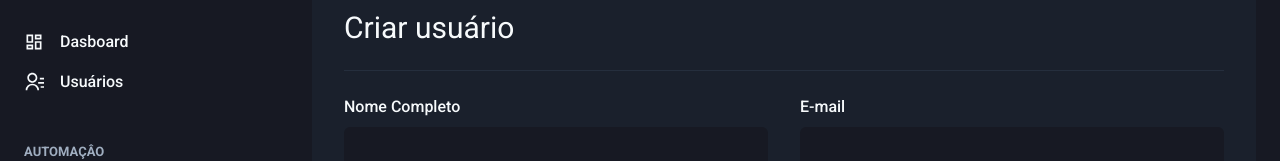
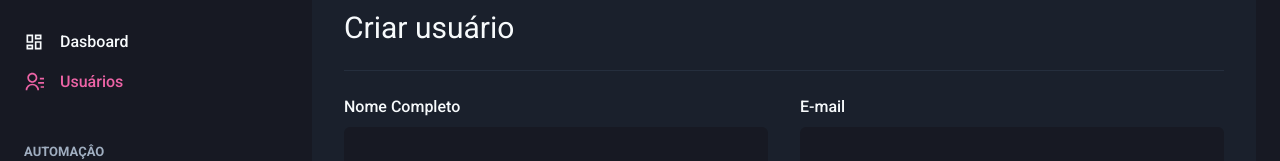
Before and after one commit to dougsn/Ignite, a Next.js app in the folder ReactJS/dashgo/: page /users/create in a window 1280 px wide. Shown: the part 166-327 px from the top of the page. Built offline with nearby package versions, Linux system fonts and the light colour scheme.

Commit message:
Finalizando Responsividade com a lógica de link ativo por asPath

```diff
--- /dev/null
+++ b/ReactJS/dashgo/src/components/ActiveLink.tsx
@@ -0,0 +1,40 @@
+import Link, { LinkProps } from "next/link";
+import { useRouter } from "next/router";
+import { ReactElement, cloneElement } from "react";
+
+interface ActiveLinkProps extends LinkProps {
+  children: ReactElement;
+  shouldMatchExactHref?: boolean;
+}
+
+export function ActiveLink({
+  children,
+  shouldMatchExactHref = false,
+  ...rest
+}: ActiveLinkProps) {
+  const { asPath } = useRouter();
+
+  let isActive = false;
+
+  if (shouldMatchExactHref && (asPath === rest.href || asPath === rest.as)) {
+    // Trocando conforme o click.
+    isActive = true;
+  }
+
+  if (
+    !shouldMatchExactHref &&
+    (asPath.startsWith(String(rest.href)) ||
+      asPath.startsWith(String(rest.as)))
+  ) {
+    // Trocando conforme o click, se tiver com o começo do endereco também.
+    isActive = true;
+  }
+
+  return (
+    <Link {...rest}>
+      {cloneElement(children, {
+        color: isActive ? "pink.400" : "gray.50",
+      })}
+    </Link>
+  );
+}
--- a/ReactJS/dashgo/src/components/Sidebar/NavLink.tsx
+++ b/ReactJS/dashgo/src/components/Sidebar/NavLink.tsx
@@ -1,23 +1,28 @@
 import {
-  Link,
+  Link as ChakraLink,
   Icon,
   Text,
   LinkProps as ChakraLinkProps,
 } from "@chakra-ui/react";
 import { ElementType } from "react";
+import Link from "next/link";
+import { ActiveLink } from "../ActiveLink";
 
 interface NavLinkProps extends ChakraLinkProps {
   icon: ElementType;
   children: string;
+  href: string;
 }
 
-export function NavLink({ icon, children, ...rest }: NavLinkProps) {
+export function NavLink({ icon, children, href, ...rest }: NavLinkProps) {
   return (
-    <Link display="flex" alignItems="center" {...rest}>
-      <Icon as={icon} fontSize="20" />
-      <Text fontWeight="medium" ml="4">
-        {children}
-      </Text>
-    </Link>
+    <ActiveLink href={href} passHref>
+      <ChakraLink display="flex" alignItems="center" {...rest}>
+        <Icon as={icon} fontSize="20" />
+        <Text fontWeight="medium" ml="4">
+          {children}
+        </Text>
+      </ChakraLink>
+    </ActiveLink>
   );
 }
--- a/ReactJS/dashgo/src/components/Sidebar/SideBarNav.tsx
+++ b/ReactJS/dashgo/src/components/Sidebar/SideBarNav.tsx
@@ -12,13 +12,13 @@
   return (
     <Stack spacing="12" align="flex-start">
       <NavSection title="GERAL">
-        <NavLink icon={RiDashboardLine}>Dasboard</NavLink>
-        <NavLink icon={RiContactsLine}>Usuários</NavLink>
+        <NavLink icon={RiDashboardLine} href="/dashboard">Dasboard</NavLink>
+        <NavLink icon={RiContactsLine} href="/users">Usuários</NavLink>
       </NavSection>
 
       <NavSection title="AUTOMAÇÂO">
-        <NavLink icon={RiInputMethodLine}>Formulário</NavLink>
-        <NavLink icon={RiGitMergeLine}>Automação</NavLink>
+        <NavLink icon={RiInputMethodLine} href="/forms">Formulário</NavLink>
+        <NavLink icon={RiGitMergeLine} href="/automation">Automação</NavLink>
       </NavSection>
     </Stack>
   );
--- a/ReactJS/dashgo/src/pages/users/create.tsx
+++ b/ReactJS/dashgo/src/pages/users/create.tsx
@@ -11,6 +11,7 @@
   SimpleGrid,
   VStack,
 } from "@chakra-ui/react";
+import Link from "next/link";
 import { RiAddLine, RiPencilLine } from "react-icons/ri";
 
 export default function CreateUser() {
@@ -20,7 +21,7 @@
 
       <Flex w="100%" mt="6" maxWidth={1480} mx="auto" p="6">
         <Sidebar />
-        <Box flex="1" borderRadius={8} bg="gray.800" p={["6","8"]}>
+        <Box flex="1" borderRadius={8} bg="gray.800" p={["6", "8"]}>
           <Heading size="lg" fontWeight="normal">
             Criar usuário
           </Heading>
@@ -28,12 +29,12 @@
           <Divider my="6" borderColor="gray.700" />
 
           <VStack spacing="8">
-            <SimpleGrid minChildWidth="240px" spacing={["6","8"]} w="100%">
+            <SimpleGrid minChildWidth="240px" spacing={["6", "8"]} w="100%">
               <Input name="name" label="Nome Completo" />
               <Input name="email" type="email" label="E-mail" />
             </SimpleGrid>
 
-            <SimpleGrid minChildWidth="240px" spacing={["6","8"]} w="100%">
+            <SimpleGrid minChildWidth="240px" spacing={["6", "8"]} w="100%">
               <Input name="password" type="password" label="Senha" />
               <Input
                 name="password_confirmation"
@@ -45,7 +46,9 @@
 
           <Flex mt="8" justify="flex-end">
             <HStack spacing="4">
-              <Button colorScheme="whiteAlpha">Cancelar</Button>
+              <Link href="/users" passHref>
+                <Button colorScheme="whiteAlpha">Cancelar</Button>
+              </Link>
               <Button colorScheme="pink">Salvar</Button>
             </HStack>
           </Flex>
```
Also changed, not shown: ReactJS/dashgo/src/pages/users/index.tsx (+4 -5 lines).
